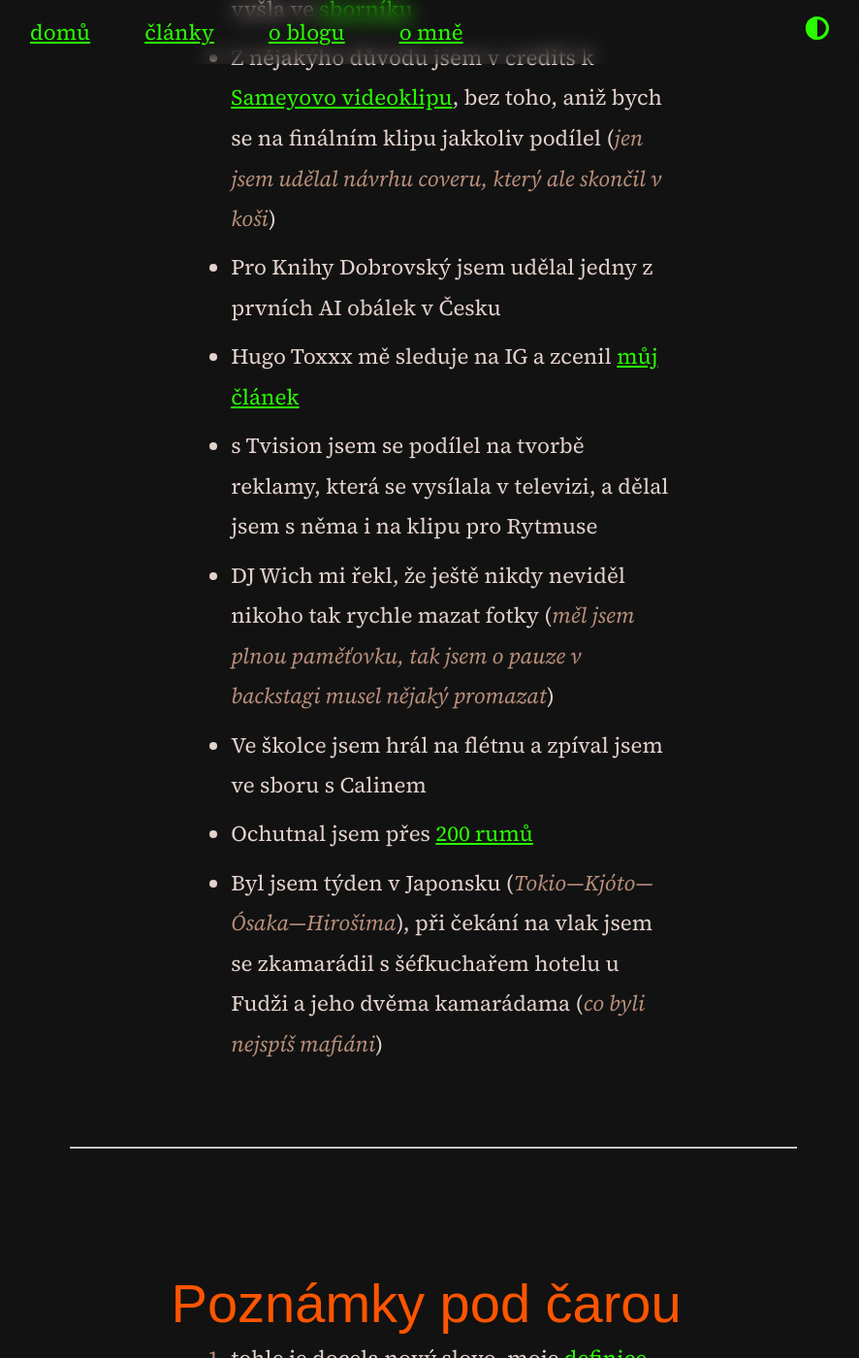
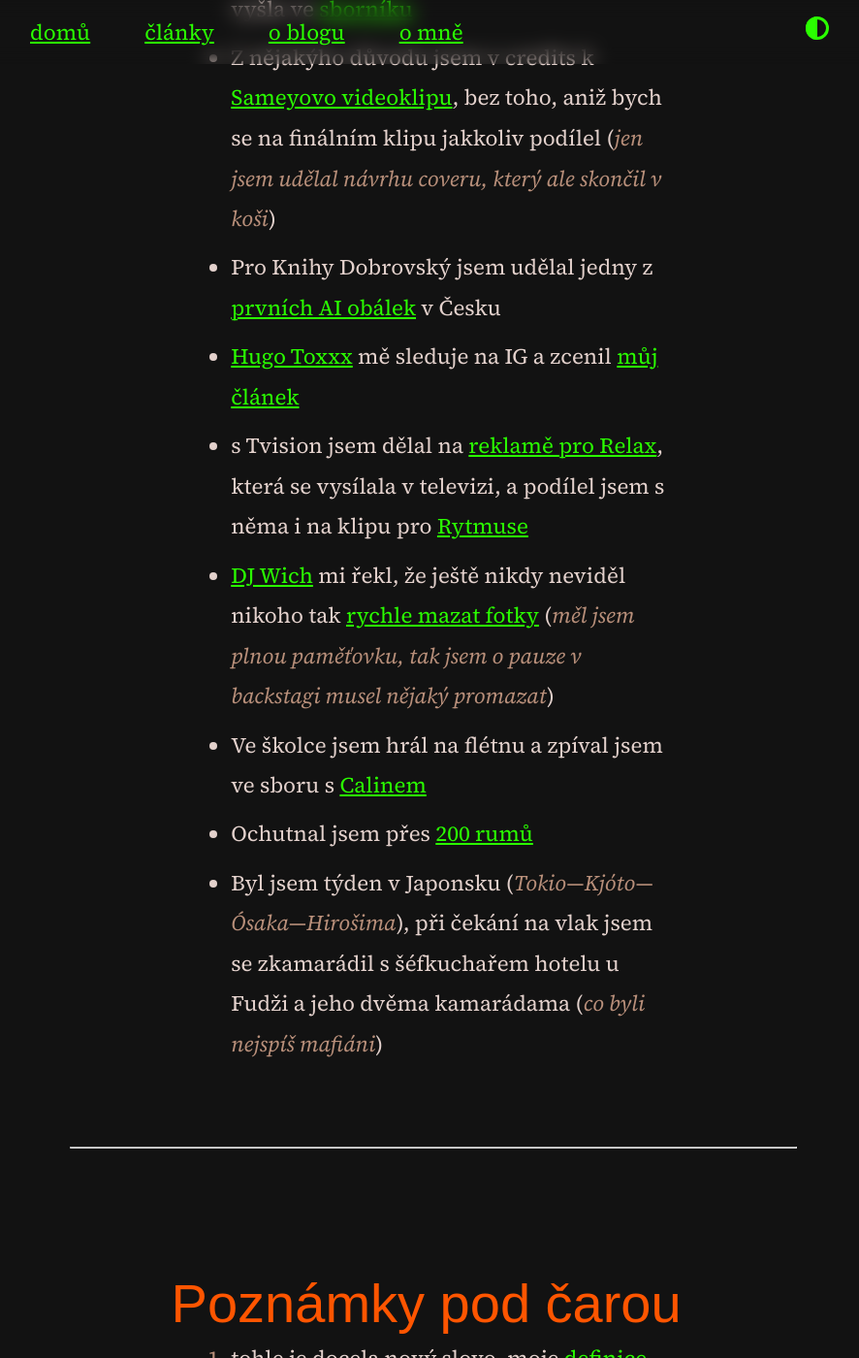
Before and after one commit to scherrer-txt/bts, a Jekyll site: the page built from o-mne.md, in a window 1280 px wide and 1400 px high, scrolled down 2056 px. Shown: the whole window at 97% size, without its empty margins (193-1079 px from the left). Built offline with Jekyll 4.4.1, drawn with Linux system fonts in a browser that asks for light colours; some web fonts are replaced.

Commit message:
minor changes to "about me"

```diff
--- a/o-mne.md
+++ b/o-mne.md
@@ -29,11 +29,11 @@
 - Některý legendy brněnský rapový scény mě znají jménem
 - Ve 14 letech jsem napsal svoji první povídku, která rovnou vyhrála v soutěži a vyšla ve [sborníku](https://www.goodreads.com/book/show/16174961-urban-legends-o-ima-d-t)
 - Z nějakýho důvodu jsem v credits k [Sameyovo videoklipu](https://www.youtube.com/watch?v=bUX3DgM9_t0), bez toho, aniž bych se na finálním klipu jakkoliv podílel (*jen jsem udělal návrhu coveru, který ale skončil v koši*)
-- Pro Knihy Dobrovský jsem udělal jedny z prvních AI obálek v Česku
-- Hugo Toxxx mě sleduje na IG a zcenil [můj článek](kreativita-originalita-a-rap)
-- s Tvision jsem se podílel na tvorbě reklamy, která se vysílala v televizi, a dělal jsem s něma i na klipu pro Rytmuse
-- DJ Wich mi řekl, že ještě nikdy neviděl nikoho tak rychle mazat fotky (*měl jsem plnou paměťovku, tak jsem o pauze v backstagi musel nějaký promazat*)
-- Ve školce jsem hrál na flétnu a zpíval jsem ve sboru s Calinem
+- Pro Knihy Dobrovský jsem udělal jedny z [prvních AI obálek](https://www.knihydobrovsky.cz/edice/v-hruze-a-krvi-zrozeni-126) v Česku
+- [Hugo Toxxx](https://cs.wikipedia.org/wiki/Hugo_Toxxx) mě sleduje na IG a zcenil [můj článek](kreativita-originalita-a-rap)
+- s Tvision jsem dělal na [reklamě pro Relax](https://www.youtube.com/watch?v=zLupoqa9Mbc), která se vysílala v televizi, a podílel jsem s něma i na klipu pro [Rytmuse](https://cs.wikipedia.org/wiki/Rytmus_(rapper))
+- [DJ Wich](https://cs.wikipedia.org/wiki/DJ_Wich) mi řekl, že ještě nikdy neviděl nikoho tak [rychle mazat fotky](jak-fotim-koncerty) (*měl jsem plnou paměťovku, tak jsem o pauze v backstagi musel nějaký promazat*)
+- Ve školce jsem hrál na flétnu a zpíval jsem ve sboru s [Calinem](https://cs.wikipedia.org/wiki/Calin)
 - Ochutnal jsem přes [200 rumů](nekdo-to-rad-sladky)
 - Byl jsem týden v Japonsku (*Tokio—Kjóto—Ósaka—Hirošima*), při čekání na vlak jsem se zkamarádil s šéfkuchařem hotelu u Fudži a jeho dvěma kamarádama (*co byli nejspíš mafiáni*)
 
@@ -42,7 +42,7 @@
 
 {: data-content=“footnotes“}
 
-[^1]: tohle je docela nový slovo, moje [definice tady](notes/2024-03-29-transdisciplinarita.html);
+[^1]: tohle je docela nový slovo, moje [definice tady](notes/2024-03-29-disciplinarita.html);
 [^2]: o tom jsem se nedávno trochu rozepsal [tady](beru-5-prasku-kazdy-rano);
 [^3]: donedávna jsem ještě s tímhle označením váhal, ale Nobelovky za literaturu dostávají i [lidé, kteří píšou *jen* povídky](https://en.wikipedia.org/wiki/Alice_Munro), takže to trochu rozhodlo;
 [^4]: bloguju už od roku 2012 (*rip Wulfrion blog*); tehdy jsem psal recenze na fantastiku; o tom jsem [psal tady](jak-se-prichazi-o-sny);
```
Also changed, not shown: notes/2024-03-29-disciplinarita.md (renamed from notes/2024-03-29-transdisciplinarita.md).
